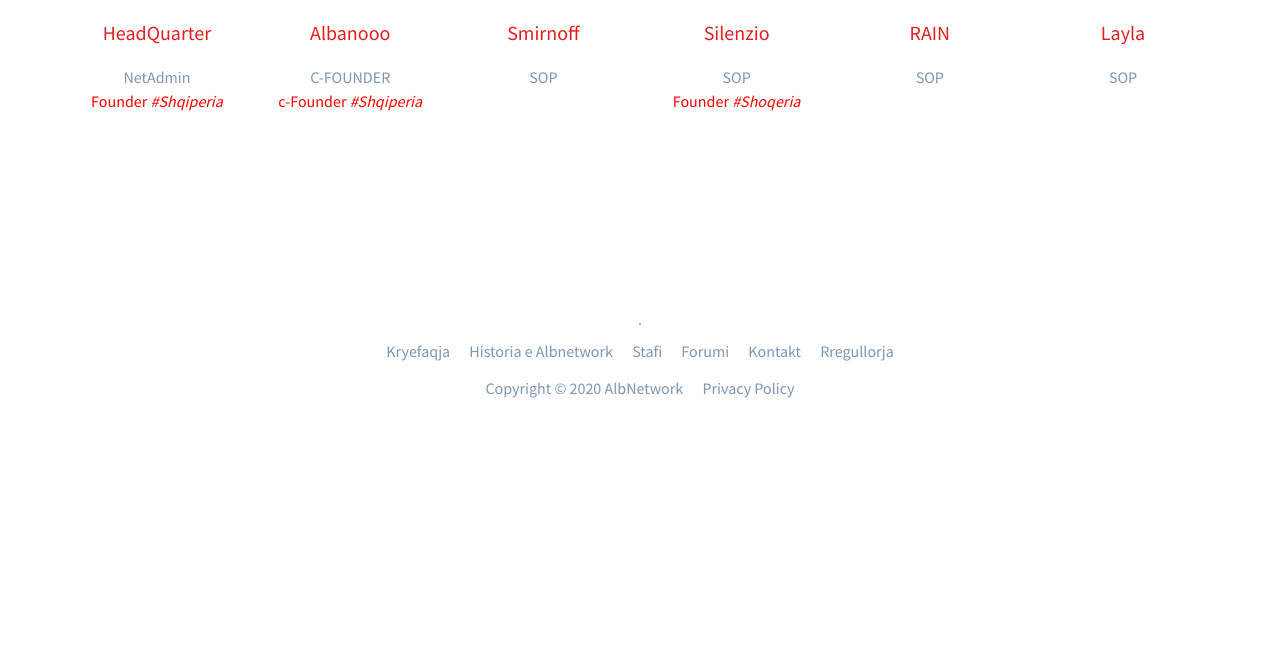
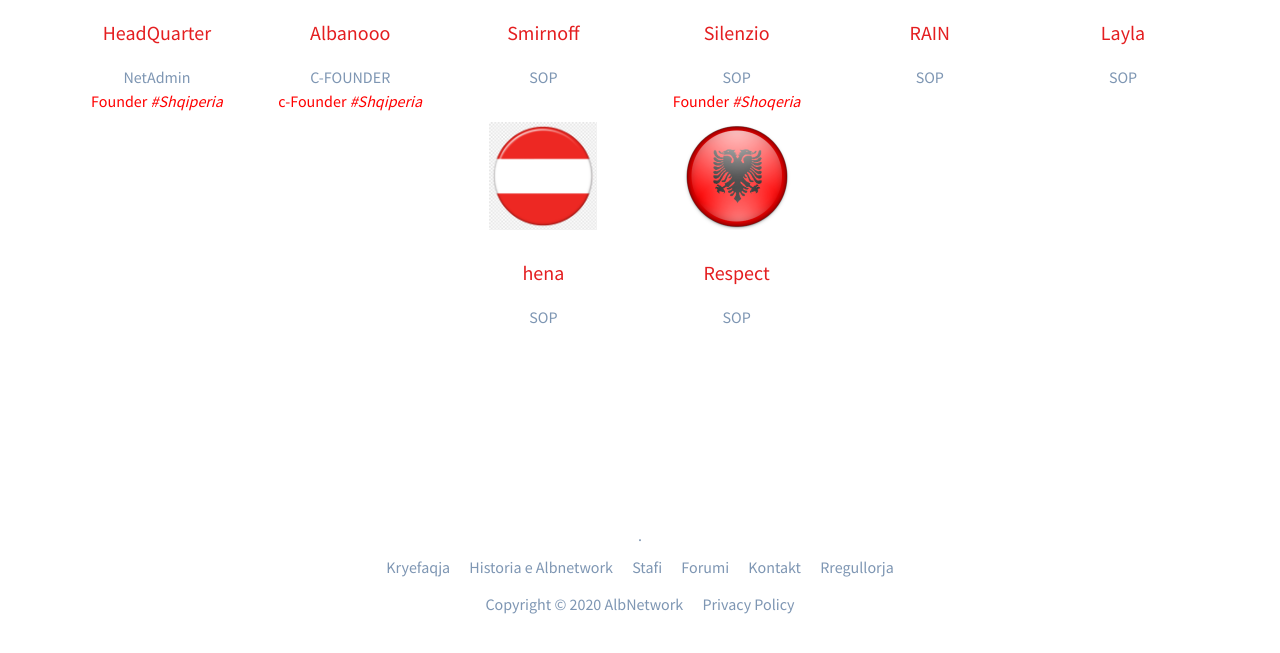
Before and after one commit to AlbnetworkOrg/albnetworkorg.github.io, a Jekyll site: the page built from skuadra.html, in a window 1280 px wide and 900 px high, scrolled down 3170 px. Shown: the top 653 px of the window. Built offline with Jekyll 4.4.1, drawn with Linux system fonts in a browser that asks for light colours.

Commit message:
Update skuadra.html

```diff
--- a/skuadra.html
+++ b/skuadra.html
@@ -255,7 +255,7 @@
 <div class="Team-member">
       <h3>
         <a href="https://albnetwork.org/skuadra/" target="_blank">
-          <img src="{{ site.baseurl }}/img/us.png" alt="" width="108" height="108">
+          <img src="{{ site.baseurl }}/img/gr.png" alt="" width="108" height="108">
           Sonia
         </a>
       </h3>
@@ -337,6 +337,26 @@
       <h4>SOP</h4>
     </div>
 
+    <div class="Team-member">
+      <h3>
+        <a href="https://forum.albnetwork.org/index.php?members/hena.169/" target="_blank">
+         <img src="{{ site.baseurl }}/img/aus.png" alt="" width="108" height="108">
+          hena
+        </a>
+      </h3>
+      <h4>SOP</h4>
+    </div>
+
+    <div class="Team-member">
+      <h3>
+        <a href="https://forum.albnetwork.org/index.php?members/caleb.40/" target="_blank">
+         <img src="{{ site.baseurl }}/img/al.png" alt="" width="108" height="108">
+          Respect
+        </a>
+      </h3>
+      <h4>SOP</h4>
+    </div>
+
     </div>
   </header>
  </div>
```
